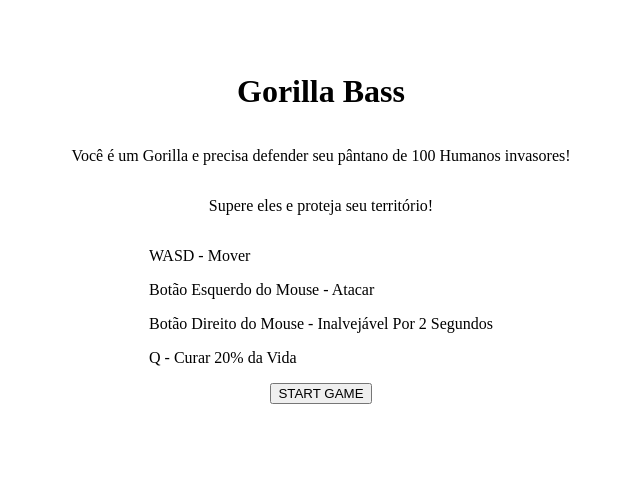
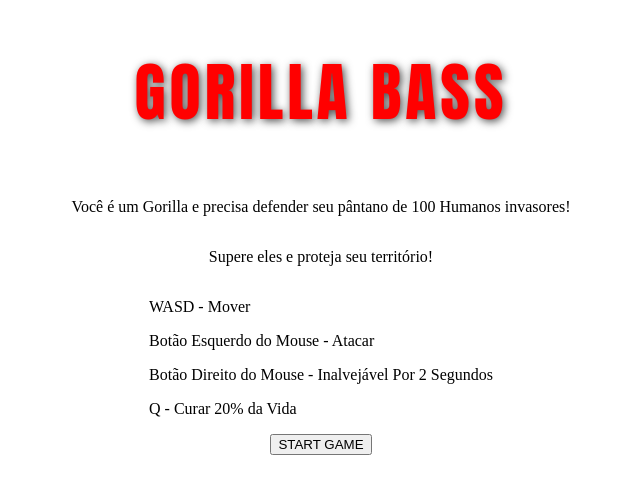
Before and after one commit to diandrade/gorilla-bass, a plain HTML site: page index.html in a window 1280 px wide. Shown: the part 172-666 px from the top of the page, without its empty margins (319-959 px from the left). Drawn offline with Linux system fonts and the light colour scheme.

```diff
--- a/style/style.css
+++ b/style/style.css
@@ -18,6 +18,16 @@ body {
   align-items: center;
   height: 100vh;
   width: 100vw;
+}
+
+h1 {
+  font-size: 4rem;            /* Very big */
+  font-weight: 900;           /* Extra bold */
+  text-transform: uppercase;  /* All caps for impact */
+  letter-spacing: 4px;        /* More spaced out */
+  color: #ff0000;             /* Strong color, e.g., bright red */
+  text-shadow: 2px 2px 8px rgba(0, 0, 0, 0.7); /* Adds a powerful shadow */
+  font-family: 'Impact', 'Arial Black', sans-serif; /* Strong font */
 }
 
 #game-container {
```
Also changed, not shown: 1 other file.
